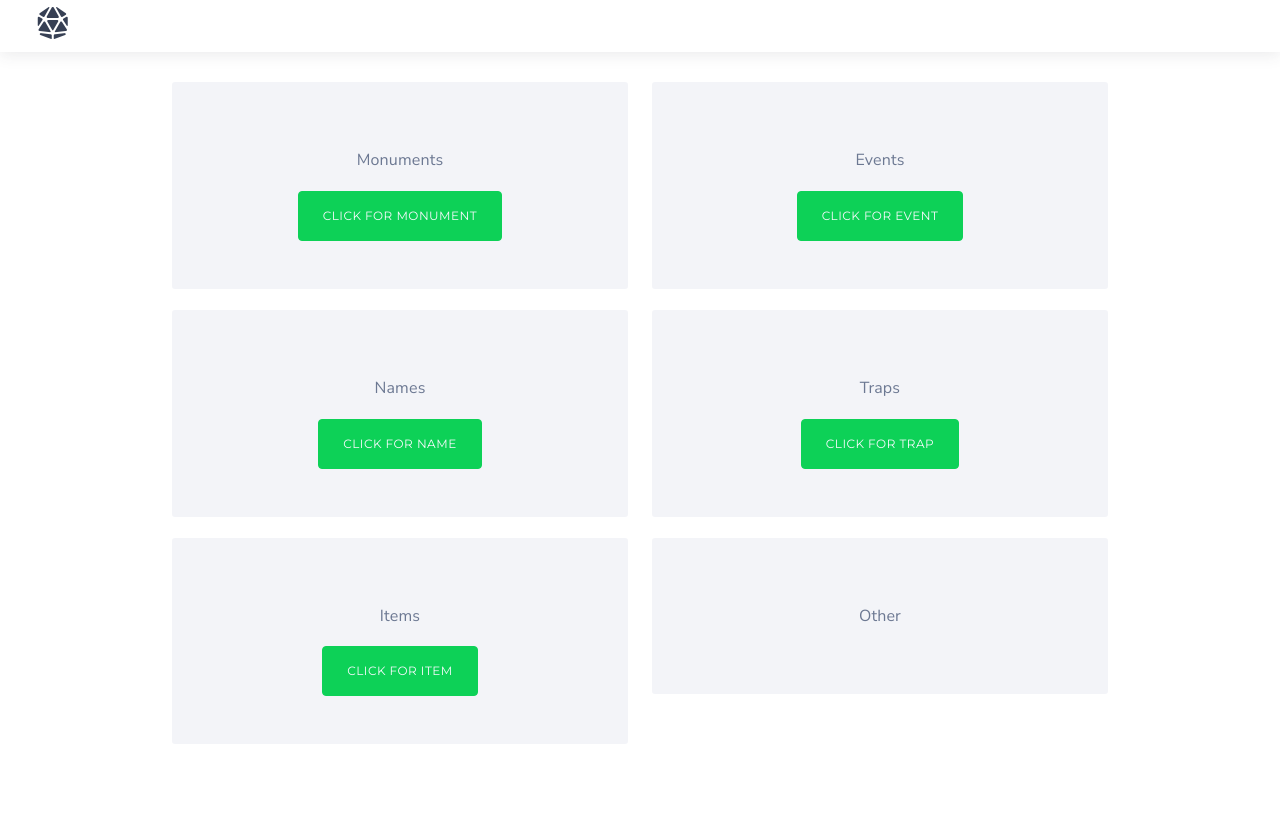
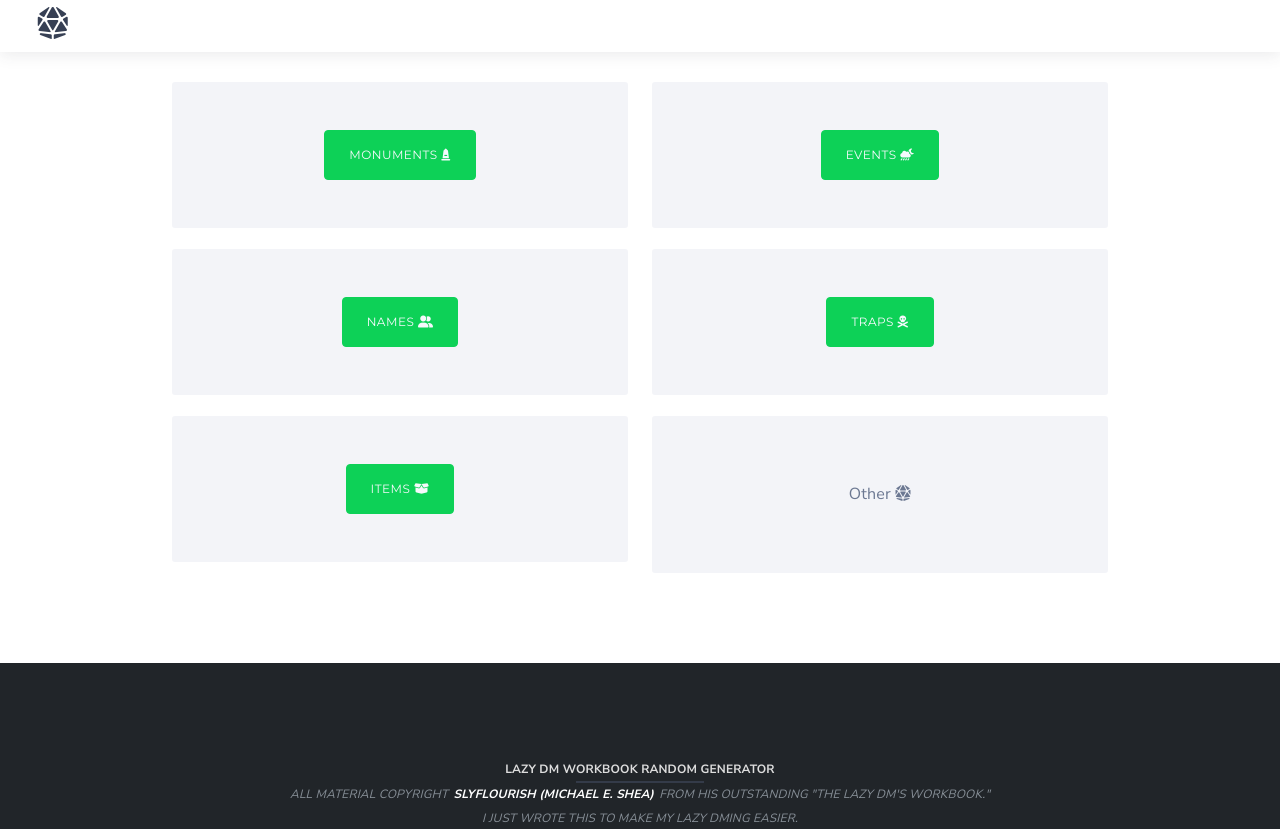
Before and after one commit to mikejgray/lazy_dm, a plain HTML site: page lazy_dm/site/index.html in a window 1280 px wide. Shown: the top 829 px of the page. Drawn offline with nearby package versions, Linux system fonts and the light colour scheme.

Commit message:
Rearrange UI

```diff
--- a/lazy_dm/site/index.html
+++ b/lazy_dm/site/index.html
@@ -37,42 +37,36 @@
     <div class="row">
       <div class="col">
         <div class="placeholder">
-          <div class="placeholder-title">Monuments</div>
-          <a href="#monument-modal"><button class="btn-success btn-animated" id="monument-btn">Click for
-              Monument</button></a>
+          <a href="#monument-modal"><button class="btn-success btn-animated" id="monument-btn">Monuments <i class="fas fa-monument"></i></button></a>
         </div>
       </div>
       <div class="col">
         <div class="placeholder">
-          <div class="placeholder-title">Events</div>
-          <a href="#event-modal"><button class="btn-success btn-animated" id="event-btn">Click for Event</button></a>
+          <a href="#event-modal"><button class="btn-success btn-animated" id="event-btn">Events <i class="fas fa-cloud-moon-rain"></i></button></a>
         </div>
       </div>
     </div>
     <div class="row">
       <div class="col">
         <div class="placeholder">
-          <div class="placeholder-title">Names</div>
-          <a href="#name-modal"><button class="btn-success btn-animated" id="name-btn">Click for Name</button></a>
+          <a href="#name-modal"><button class="btn-success btn-animated" id="name-btn">Names <i class="fas fa-user-friends"></i></button></a>
         </div>
       </div>
       <div class="col">
         <div class="placeholder">
-          <div class="placeholder-title">Traps</div>
-          <a href="#trap-modal"><button class="btn-success btn-animated" id="trap-btn">Click for Trap</button></a>
+          <a href="#trap-modal"><button class="btn-success btn-animated" id="trap-btn">Traps <i class="fas fa-skull-crossbones"></i></button></a>
         </div>
       </div>
     </div>
     <div class="row">
       <div class="col">
         <div class="placeholder">
-          <div class="placeholder-title">Items</div>
-          <a href="#item-modal"><button class="btn-success btn-animated" id="item-btn">Click for Item</button></a>
+          <a href="#item-modal"><button class="btn-success btn-animated" id="item-btn">Items <i class="fas fa-box-open"></i></button></a>
         </div>
       </div>
       <div class="col">
         <div class="placeholder">
-          <div class="placeholder-title">Other</div>
+          <div class="placeholder-title">Other <i class="fas fa-dice-d20"></i></div>
         </div>
       </div>
     </div>
@@ -91,7 +85,7 @@
       <div class="modal-body">
         <p>
           <div id="event" style="font-weight: bold;"></div>
-          <button class="btn btn-animated" id="regen-event">Regenerate</button>
+          <button class="btn btn-dark btn-animated u-center" id="regen-event">Regenerate</button>
         </p>
         <p>Whenever the characters enter a new town or start a new session there, adding some detail and context to the
           setting can help bring things to life. The “Town Events” page features four tables to help determine what
@@ -115,7 +109,7 @@
       <div class="modal-body">
         <p>
           <div id="monument" style="font-weight: bold;"></div>
-          <button class="btn btn-animated" id="regen-monument">Regenerate</button>
+          <button class="btn btn-dark btn-animated u-center" id="regen-monument">Regenerate</button>
         </p>
         <p>Filling the various chambers and locations in your game with interesting features is always a challenge—and
           can be even more difficult to improvise. The “Monuments” page presents four tables that can generate fantastic
@@ -143,7 +137,7 @@
       <div class="modal-body">
         <p>
           <div id="name" style="font-weight: bold;"></div>
-          <button class="btn btn-animated" id="regen-name">Regenerate</button>
+          <button class="btn btn-dark btn-animated u-center" id="regen-name">Regenerate</button>
         </p>
         <p>Whenever you need a name for an NPC, you can find one quickly and easily using the lists on the
           “Fantasy Names” page. Two lists providing hundreds of pregenerated names have been nominally separated into
@@ -167,7 +161,7 @@
       <div class="modal-body">
         <p>
           <div id="trap" style="font-weight: bold;"></div>
-          <button class="btn btn-animated" id="regen-trap">Regenerate</button>
+          <button class="btn btn-dark btn-animated u-center" id="regen-trap">Regenerate</button>
         </p>
         <p>The “Traps” page presents five tables you can use to generate simple or complex traps, incorporating multiple
           features, plus energy damage or conditions. To generate a simple trap, just roll on the Physical Trap table
@@ -195,7 +189,7 @@
       <div class="modal-body">
         <p>
           <div id="item" style="font-weight: bold;"></div>
-          <button class="btn btn-animated" id="regen-item">Regenerate</button>
+          <button class="btn btn-dark btn-animated u-center" id="regen-item">Regenerate</button>
         </p>
         <p>The “Items” page allows you to generate all sorts of useful relics and objects, from mundane discoveries to
           powerful magical artifacts. As with the other sections, you can choose which of the tables you want to roll
```
